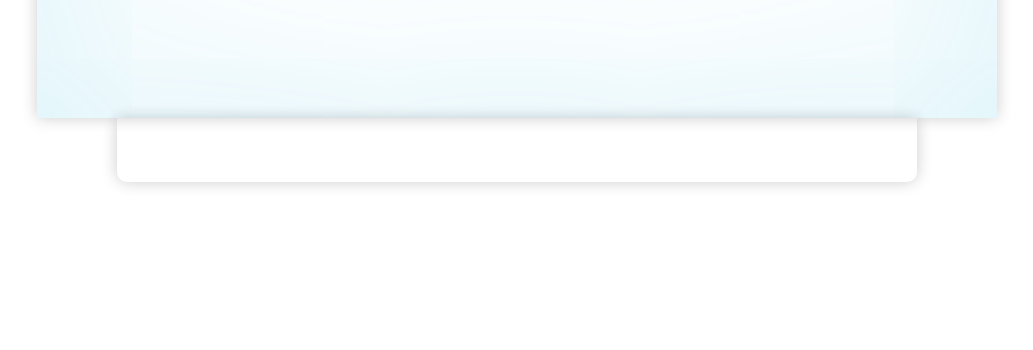
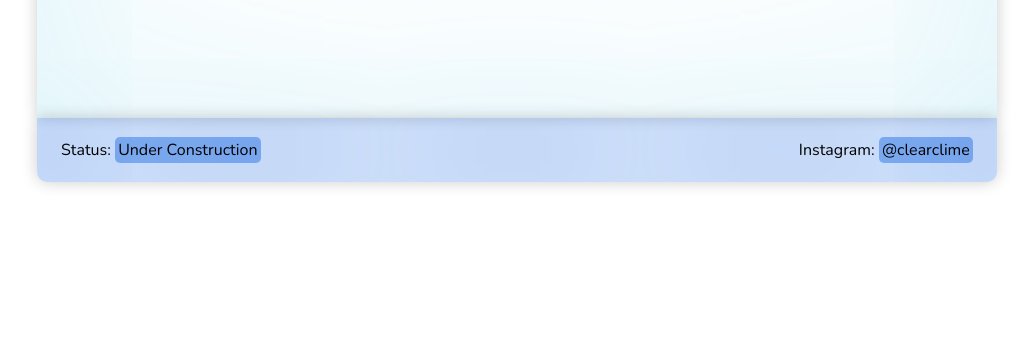
Before and after one commit to Lucidreline/clearclime-placeholder, a plain HTML site: page index.html in a window 1280 px wide. Shown: the part 450-800 px from the top of the page, without its empty margins (123-1156 px from the left). Drawn offline with nearby package versions, Linux system fonts and the light colour scheme.

Commit message:
Finished the bottom portion of the content.

```diff
--- a/index.css
+++ b/index.css
@@ -5,6 +5,16 @@
 	padding: 0;
 	box-sizing: border-box;
 	font-family: Nunito;
+}
+
+a {
+	text-decoration: none;
+	color: black;
+	transition: 0.3s ease;
+}
+
+a:hover {
+	text-decoration: underline;
 }
 
 body {
@@ -64,20 +74,67 @@ body {
 	font-size: 5rem;
 	font-weight: 600;
 	letter-spacing: 0.2rem;
-	margin-bottom: 0.5rem;
+}
+
+hr {
+	border: rgba(0, 0, 0, 0.4) solid 1px;
 }
 
 .description {
 	font-weight: 400;
 	font-size: 1rem;
+	margin: 0.5rem 0 1rem 0;
 }
 
 .bottom-info {
-	height: 4rem;
-	width: 50rem;
+	min-height: 4rem;
+	width: 60rem;
 	box-shadow: 0 0 1rem 0 rgba(0, 0, 0, 0.2);
 	border-bottom-left-radius: 10px;
 	border-bottom-right-radius: 10px;
+
+	position: relative;
+
+	z-index: 1;
+	background: inherit;
+	overflow: hidden;
+
+	display: flex;
+	flex-wrap: wrap;
+	justify-content: space-between;
+}
+
+.bottom-info:before {
+	content: '';
+	position: absolute;
+	background: inherit;
+	z-index: -1;
+	top: 0;
+	left: 0;
+	right: 0;
+	bottom: 0;
+	box-shadow: inset 0 0 2000px #2974e47e;
+	filter: blur(10px);
+	margin: -20px;
+}
+
+.status,
+.follow-bottom {
+	height: 100%;
+	padding: 0 1.5rem;
+	display: flex;
+	align-items: center;
+}
+
+.follow-glass {
+	display: none;
+	font-size: 0.8rem;
+}
+
+.span-with-background {
+	background-color: #2974e47e;
+	padding: 0.1rem 0.2rem;
+	border-radius: 5px;
 }
 
 @media only screen and (max-width: 1250px) {
@@ -106,9 +163,24 @@ body {
 	}
 }
 
+@media only screen and (max-width: 625px) {
+	.follow-glass {
+		display: block;
+	}
+	.bottom-info {
+		justify-content: center;
+	}
+	.follow-bottom {
+		display: none;
+	}
+}
+
 @media only screen and (max-width: 500px) {
 	.name {
 		font-size: 2rem;
 		letter-spacing: 0;
 	}
+	.follow-glass {
+		font-size: 0.7rem;
+	}
 }
--- a/index.html
+++ b/index.html
@@ -11,12 +11,24 @@
     <div class="glass-box">
       <div class="content">
         <h1 class="name">clearclime.com</h1>
+        <hr>
         <p class="description">An Automated Weather Notification Service.</p>
+        <a href='https://www.instagram.com/clearclime/' class="follow-glass">
+          <span>Instagram:
+            <span class="span-with-background">@clearclime</span>
+          </a>
       </div>
     </div>
-    <div class="bottom-info"></div>
+    <div class="bottom-info">
+      <div class="status">
+        <span>Status: <span class="span-with-background">Under Construction</span></span>
+      </div>
+      <a href='https://www.instagram.com/clearclime/' class="follow-bottom">
+        <span>Instagram:
+          <span class="span-with-background">@clearclime</span>
+      </a>
+    </div>
 
   </div>
-
 </body>
 </html>
```
